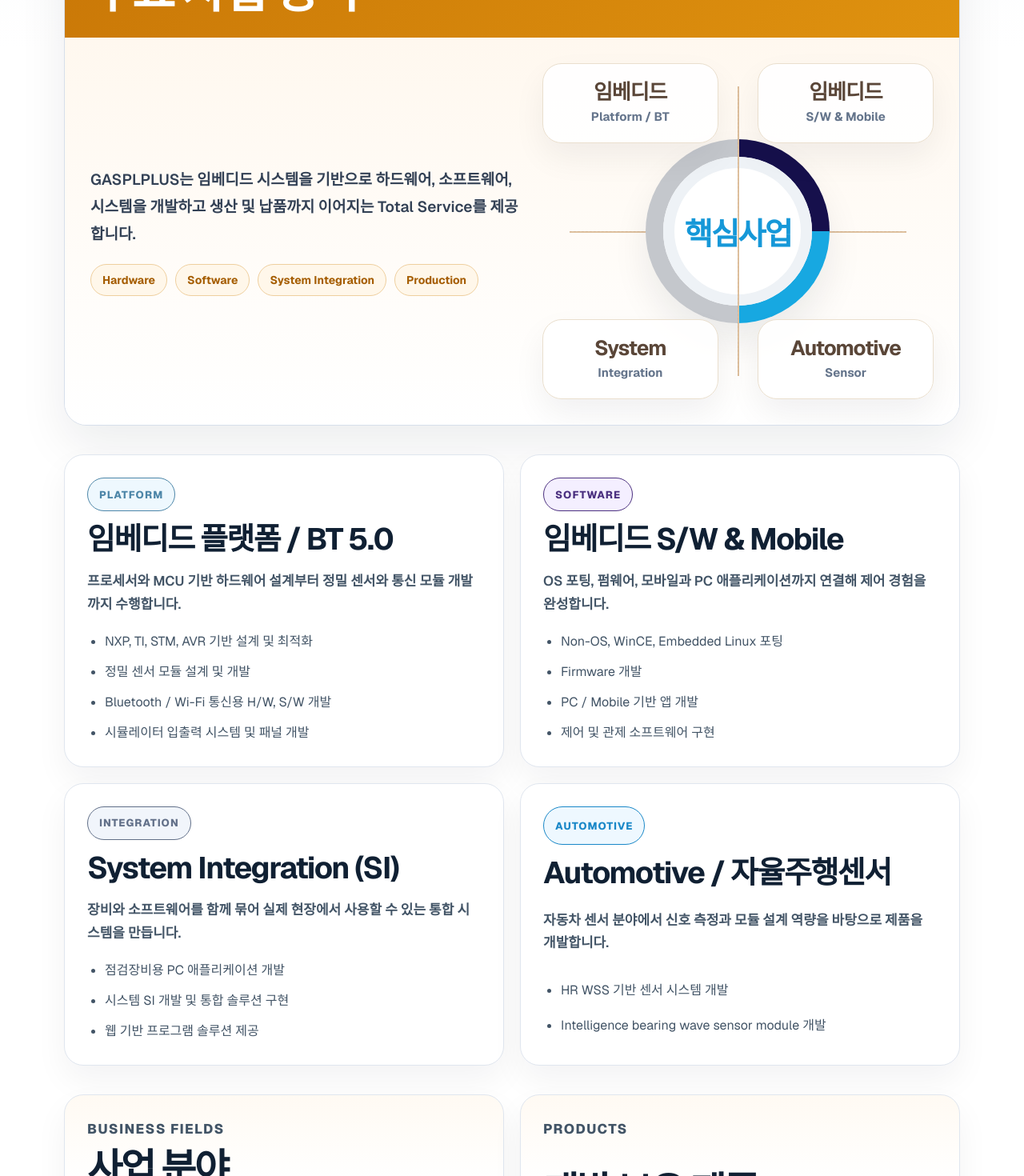
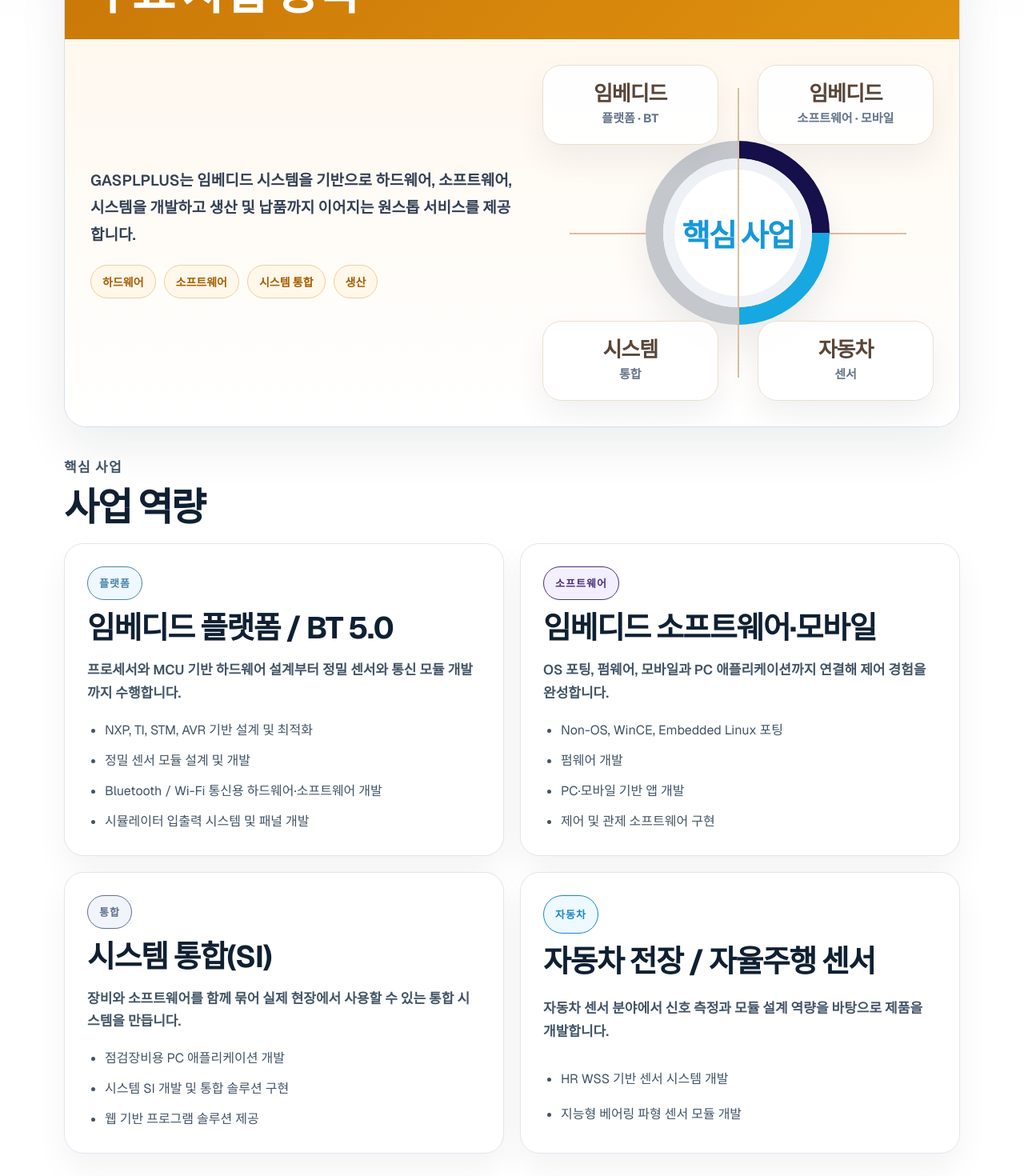
Before and after one commit to beomseodev/gasplplus-frontend, a Next.js app: page /work in a window 1280 px wide. Shown: the part 220-1690 px from the top of the page at 80% size. Built offline with nearby package versions, Linux system fonts and the light colour scheme.

Commit message:
refactor: 글자 톤 정리

```diff
--- a/src/app/layout.tsx
+++ b/src/app/layout.tsx
@@ -15,9 +15,11 @@
   subsets: ["latin"],
 });
 
+// 2026-04-21 콘텐츠 한국어 톤 통일: 검색·미리보기용 사이트 설명을 한국어로 정리함.
 export const metadata: Metadata = {
   title: "GASPLPLUS",
-  description: "GASPLPLUS company website",
+  description:
+    "임베디드 하드웨어·소프트웨어 엔지니어링 기업 GASPLPLUS 공식 웹사이트입니다.",
 };
 
 export default function RootLayout({
--- a/src/app/work/page.tsx
+++ b/src/app/work/page.tsx
@@ -1,37 +1,39 @@
 import sharedStyles from "../detail-page.module.css";
 import styles from "./page.module.css";
+
+// 2026-04-21 콘텐츠 한국어 톤 통일: 히어로·배지·섹션 눈썹 한국어화, 고유명사·약어는 유지. 핵심 사업 섹션에 aria-labelledby 대응 h2 추가.
 
 const coreBusiness = [
   {
     key: "platform",
-    badge: "Platform",
+    badge: "플랫폼",
     title: "임베디드 플랫폼 / BT 5.0",
     summary:
       "프로세서와 MCU 기반 하드웨어 설계부터 정밀 센서와 통신 모듈 개발까지 수행합니다.",
     items: [
       "NXP, TI, STM, AVR 기반 설계 및 최적화",
       "정밀 센서 모듈 설계 및 개발",
-      "Bluetooth / Wi-Fi 통신용 H/W, S/W 개발",
+      "Bluetooth / Wi-Fi 통신용 하드웨어·소프트웨어 개발",
       "시뮬레이터 입출력 시스템 및 패널 개발",
     ],
   },
   {
     key: "software",
-    badge: "Software",
-    title: "임베디드 S/W & Mobile",
+    badge: "소프트웨어",
+    title: "임베디드 소프트웨어·모바일",
     summary:
       "OS 포팅, 펌웨어, 모바일과 PC 애플리케이션까지 연결해 제어 경험을 완성합니다.",
     items: [
       "Non-OS, WinCE, Embedded Linux 포팅",
-      "Firmware 개발",
-      "PC / Mobile 기반 앱 개발",
+      "펌웨어 개발",
+      "PC·모바일 기반 앱 개발",
       "제어 및 관제 소프트웨어 구현",
     ],
   },
   {
     key: "si",
-    badge: "Integration",
-    title: "System Integration (SI)",
+    badge: "통합",
+    title: "시스템 통합(SI)",
     summary:
       "장비와 소프트웨어를 함께 묶어 실제 현장에서 사용할 수 있는 통합 시스템을 만듭니다.",
     items: [
@@ -42,13 +44,13 @@
   },
   {
     key: "automotive",
-    badge: "Automotive",
-    title: "Automotive / 자율주행센서",
+    badge: "자동차",
+    title: "자동차 전장 / 자율주행 센서",
     summary:
       "자동차 센서 분야에서 신호 측정과 모듈 설계 역량을 바탕으로 제품을 개발합니다.",
     items: [
       "HR WSS 기반 센서 시스템 개발",
-      "Intelligence bearing wave sensor module 개발",
+      "지능형 베어링 파형 센서 모듈 개발",
     ],
   },
 ];
@@ -58,7 +60,7 @@
   "원격의료 하드웨어 개발",
   "Bluetooth 4.0 / 5.0 / Wi-Fi 응용 제품 개발",
   "의료기기, 복강경, 스마트 체온계 개발",
-  "HR WSS / wheel wave sensor 센서류 개발",
+  "HR WSS / 휠 파형 센서류 개발",
   "PCB 및 조립 단품 검사 장비 설계 제작",
   "훈련장비 전장 설계 제작 및 설치",
   "UH60FFS / LYNX FMS 정비",
@@ -78,7 +80,7 @@
       <main className={styles.main}>
         <section className={styles.hero}>
           <div className={styles.heroHeader}>
-            <p className={styles.eyebrow}>Work</p>
+            <p className={styles.eyebrow}>하는 일</p>
             <h1>주요 사업 영역</h1>
           </div>
 
@@ -86,37 +88,37 @@
             <div className={styles.heroCopy}>
               <p className={styles.heroLead}>
                 GASPLPLUS는 임베디드 시스템을 기반으로 하드웨어, 소프트웨어,
-                시스템을 개발하고 생산 및 납품까지 이어지는 Total Service를
+                시스템을 개발하고 생산 및 납품까지 이어지는 원스톱 서비스를
                 제공합니다.
               </p>
               <div className={styles.heroHighlights} aria-label="핵심 흐름">
-                <span>Hardware</span>
-                <span>Software</span>
-                <span>System Integration</span>
-                <span>Production</span>
+                <span>하드웨어</span>
+                <span>소프트웨어</span>
+                <span>시스템 통합</span>
+                <span>생산</span>
               </div>
             </div>
 
             <div className={styles.heroVisual} aria-hidden="true">
               <div className={`${styles.visualNode} ${styles.visualTopLeft}`}>
                 <strong>임베디드</strong>
-                <span>Platform / BT</span>
+                <span>플랫폼 · BT</span>
               </div>
               <div className={`${styles.visualNode} ${styles.visualTopRight}`}>
                 <strong>임베디드</strong>
-                <span>S/W & Mobile</span>
+                <span>소프트웨어 · 모바일</span>
               </div>
               <div className={`${styles.visualNode} ${styles.visualBottomLeft}`}>
-                <strong>System</strong>
-                <span>Integration</span>
+                <strong>시스템</strong>
+                <span>통합</span>
               </div>
               <div className={`${styles.visualNode} ${styles.visualBottomRight}`}>
-                <strong>Automotive</strong>
-                <span>Sensor</span>
+                <strong>자동차</strong>
+                <span>센서</span>
               </div>
               <div className={styles.visualCenter}>
                 <div className={styles.visualRing}>
-                  <span>핵심사업</span>
+                  <span>핵심 사업</span>
                 </div>
               </div>
             </div>
@@ -124,7 +126,10 @@
         </section>
 
         <section className={styles.core} aria-labelledby="core-business-title">
-
+          <div className={styles.sectionHeader}>
+            <p className={styles.sectionEyebrow}>핵심 사업</p>
+            <h2 id="core-business-title">사업 역량</h2>
+          </div>
 
           <div className={styles.coreGrid}>
             {coreBusiness.map((area) => (
@@ -149,7 +154,7 @@
         <section className={styles.catalog} aria-labelledby="business-fields-title">
           <article className={styles.board}>
             <div className={styles.sectionHeader}>
-              <p className={styles.sectionEyebrow}>Business Fields</p>
+              <p className={styles.sectionEyebrow}>세부 사업 분야</p>
               <h2 id="business-fields-title">사업 분야</h2>
             </div>
             <ul className={styles.boardList}>
@@ -161,7 +166,7 @@
 
           <article className={styles.board}>
             <div className={styles.sectionHeader}>
-              <p className={styles.sectionEyebrow}>Products</p>
+              <p className={styles.sectionEyebrow}>주요 제품</p>
               <h2>개발 보유 제품</h2>
             </div>
             <ul className={styles.boardList}>
```
Also changed, not shown: src/app/about/page.tsx (+10 -8 lines), src/app/location/page.tsx (+9 -7 lines), src/app/page.tsx (+12 -9 lines).
